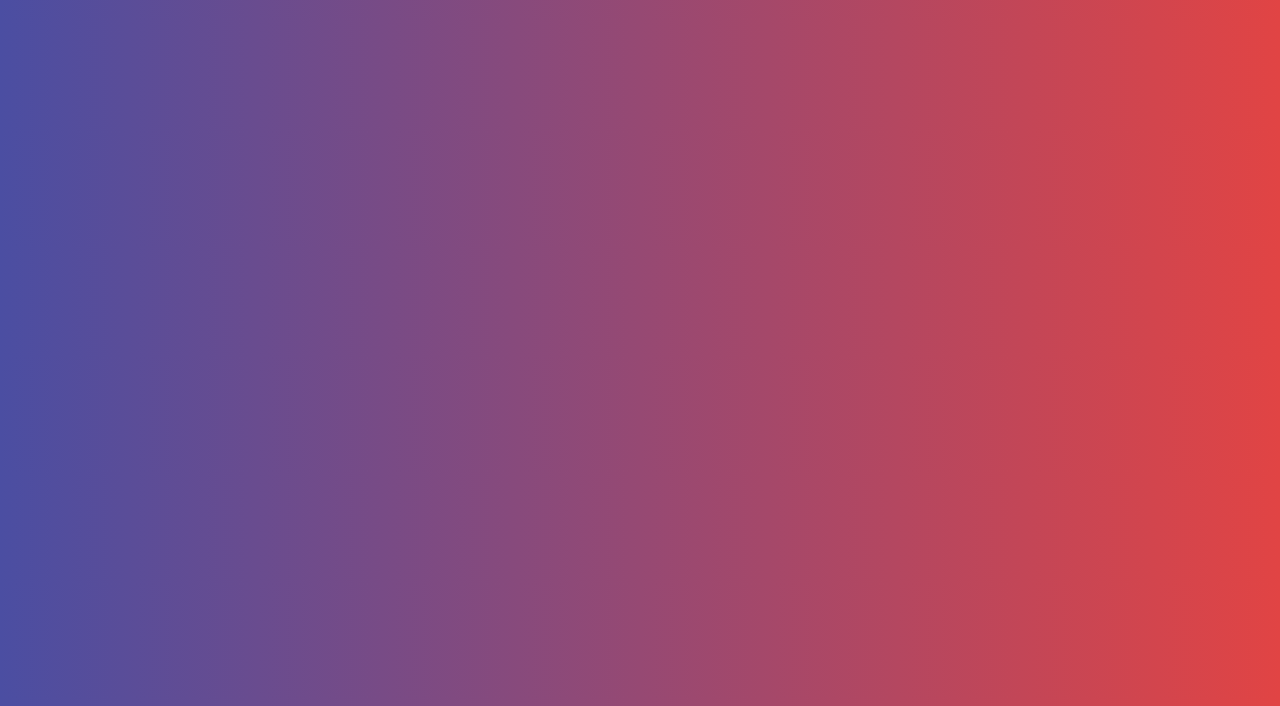
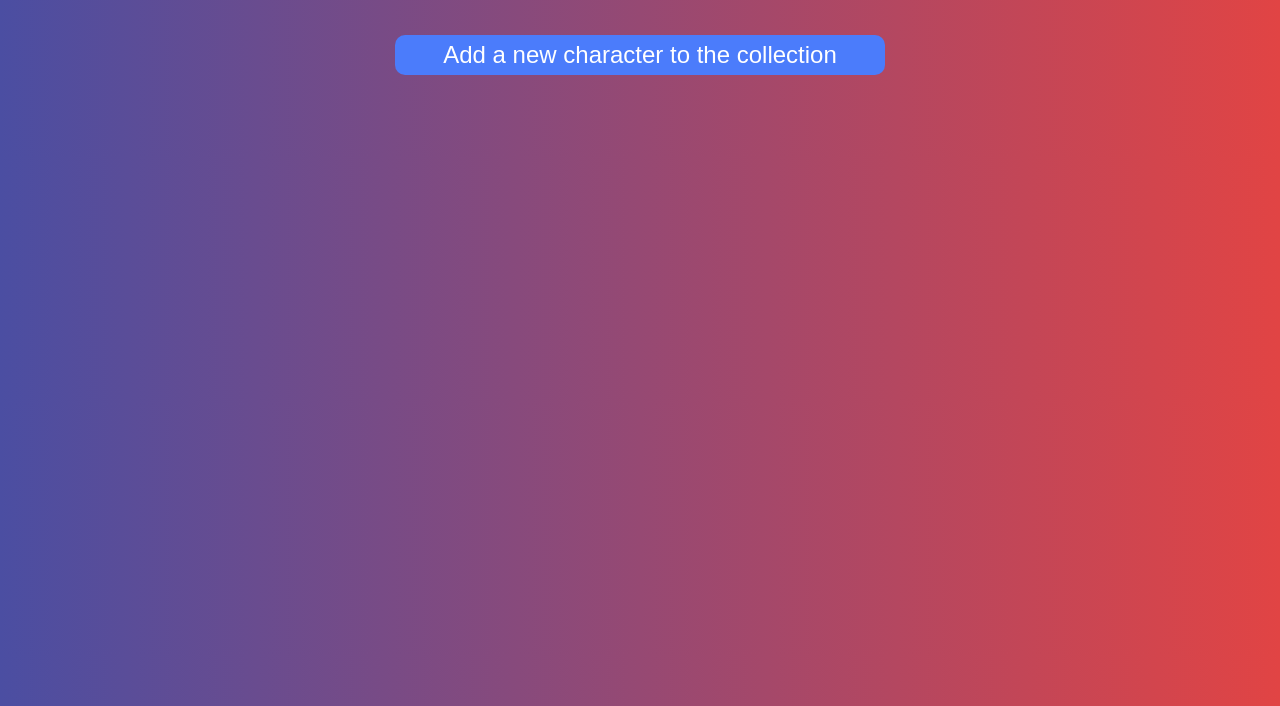
Before and after one commit to Yves852/character-manager-js, a website: page index.html in a window 1280 px wide. Shown: the part 94-800 px from the top of the page. Drawn offline with Linux system fonts and the light colour scheme; no server answers.

Commit message:
Added header and add char button, added style to button

```diff
--- a/index.html
+++ b/index.html
@@ -16,8 +16,10 @@
     <title>Character manager</title>
 </head>
 <body>
-    <h1>Character manager</h1>
-    <hr>
+    <header>
+        <h1>Character manager</h1>
+        <hr>
+    </header>
     <section class="cardPool">
         <template id="template">
             <article class="card card--pool">
@@ -28,6 +30,7 @@
             </article>
         </template>
     </section>
+    <button class="card__button--addnew">Add a new character to the collection</button>
     <script src="get.js"></script>
 </body>
 </html>
--- a/style.css
+++ b/style.css
@@ -66,6 +66,19 @@ hr {
     padding-bottom: 0.25em;
 }
 
+.card__button--addnew {
+    background-color: #4B7CFB;
+    color: inherit;
+    border: none;
+    display: block;
+    margin-left: auto;
+    margin-right: auto;
+    width: initial;
+    padding-left: 2em;
+    padding-right: 2em;
+    font-size: x-large;
+}
+
 .card__p {
     height: 200px;
 }
```
